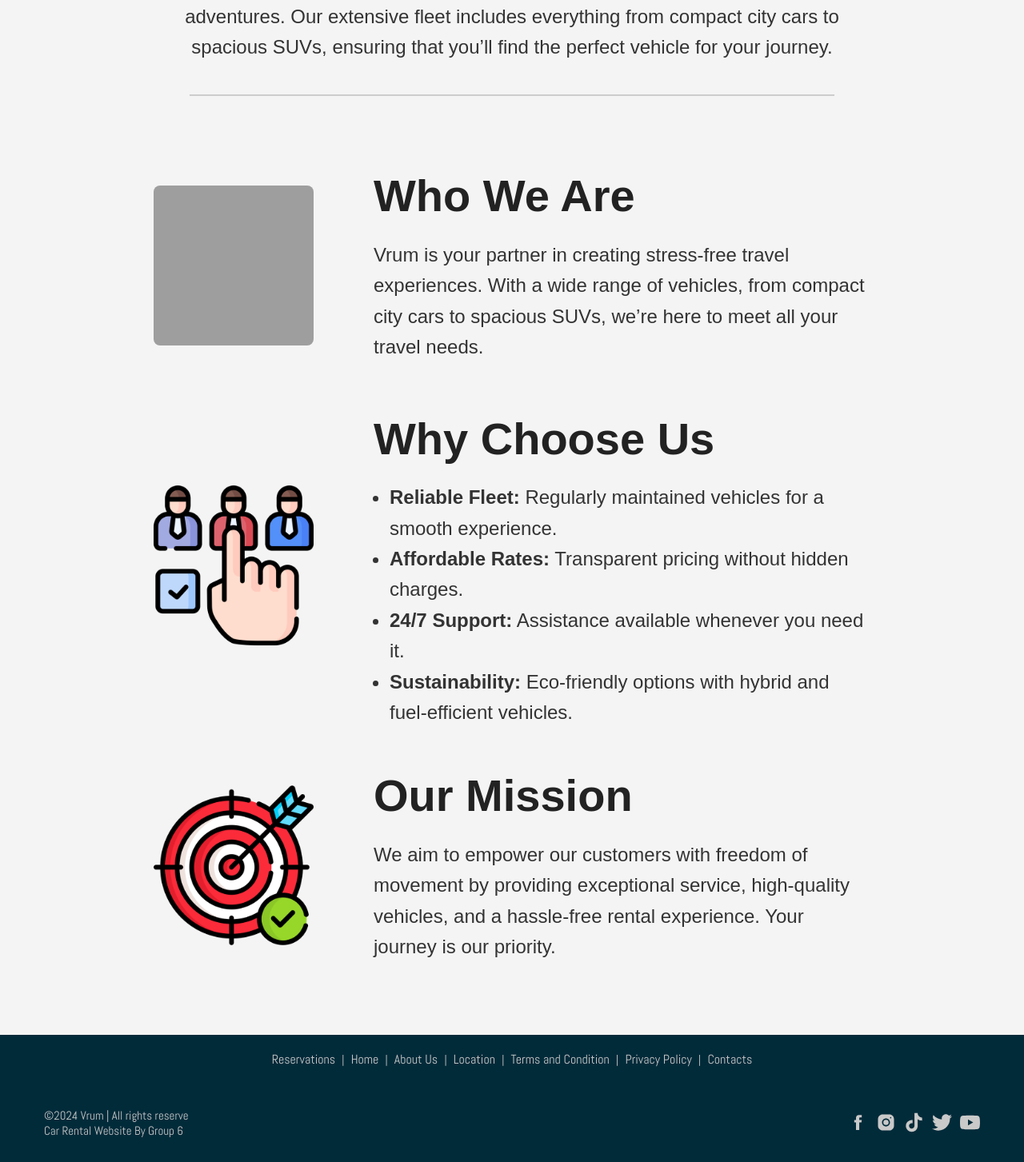
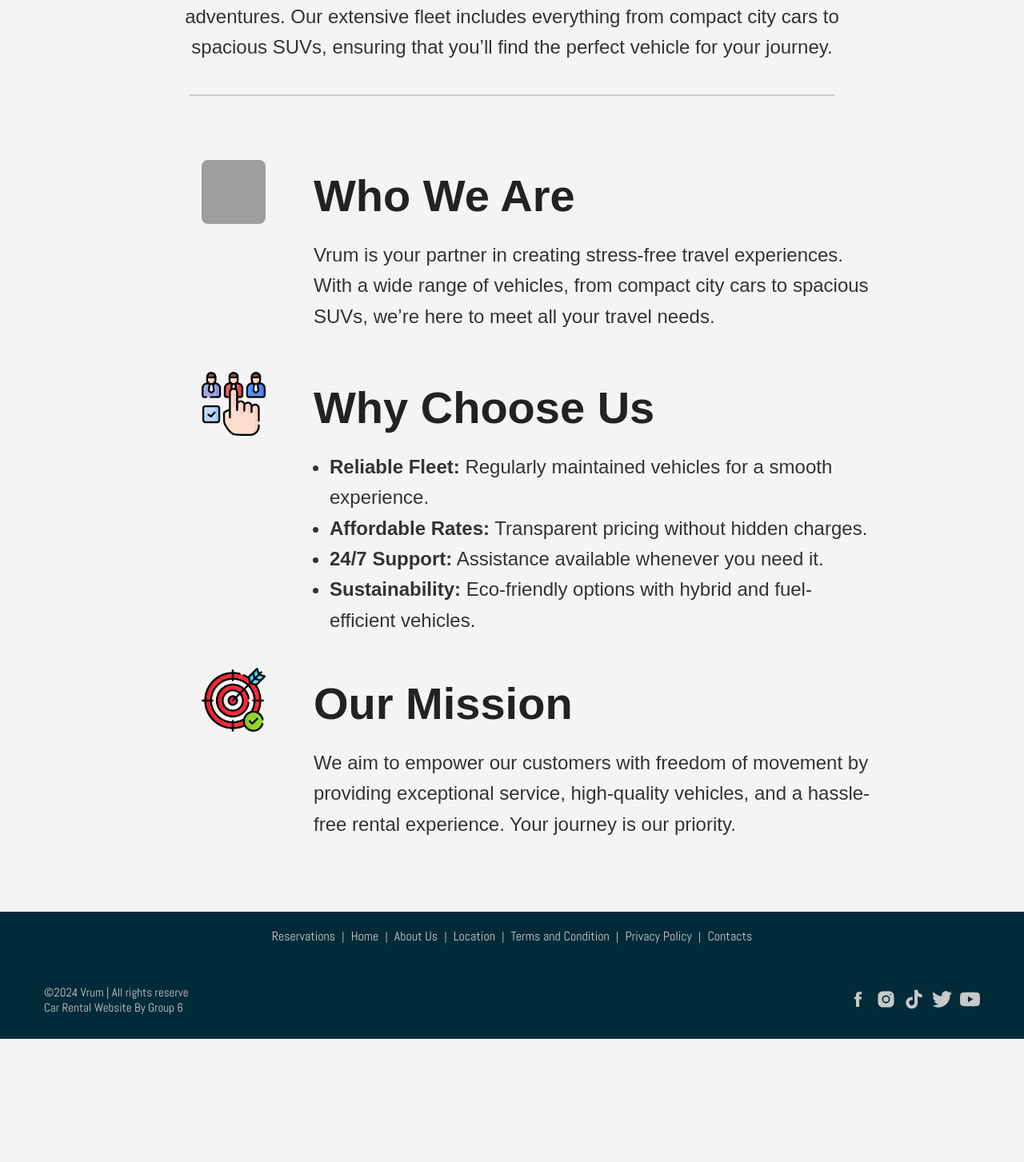
Before and after one commit to harvestephen/vrum-car-rental, a PHP site: page /about in a window 1280 px wide. Shown: the part 538-1991 px from the top of the page at 80% size. After the commit the page ends 1837 px from the top, so only its background shows below. Run offline with PHP 8.4, Linux system fonts and the light colour scheme; some web fonts are replaced; grey boxes are pictures that could not be loaded.

Commit message:
car and about pages margins

```diff
--- a/styles/index.css
+++ b/styles/index.css
@@ -838,17 +838,16 @@ footer {
 
 .about-page .section {
   display: flex;
-  align-items: center;
   margin-bottom: 40px;
   width: 70vw;
 }
 
 .about-page .section img {
-  width: 200px;
-  height: 200px;
+  width: 80px;
+  height: 80px;
   object-fit: cover;
   border-radius: 8px;
-  margin-right: 75px;
+  margin: 0px 60px;
 }
 
 .about-page .section div {
@@ -1360,7 +1359,7 @@ tabIndicator.active {
   width: 100%;
   max-width: 85vw;
   height: calc(75vh - 60px);
-  margin: 50px 0px;
+  margin: 50px auto;
   display: flex;
   flex-direction: column;
   background: linear-gradient(
@@ -1522,6 +1521,7 @@ tabIndicator.active {
 
 .car-rental-card{
   width: 100%;
+  margin: 0px auto;
   max-width: 25vw;
   background: linear-gradient(
     rgba(115, 115, 115, 0.7),
@@ -1536,7 +1536,7 @@ tabIndicator.active {
 .car-rental-approval-container {
   width: 100%;
   max-width: 85vw;
-  margin: 50px 0px;
+  margin: 50px auto;
   height: calc(75vh - 60px);
   display: none;
   flex-direction: column;
```
